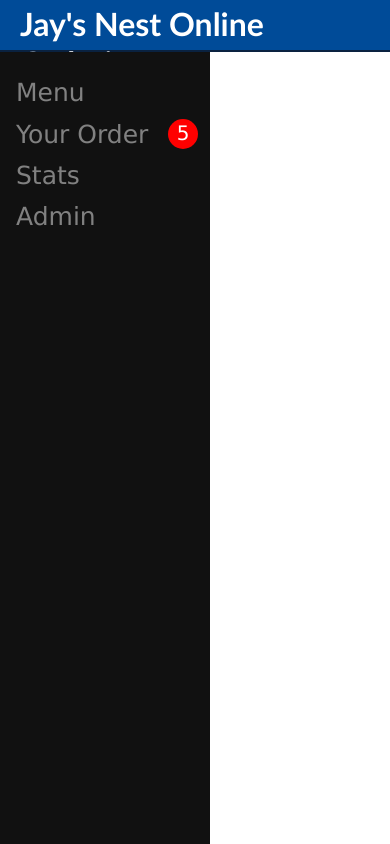
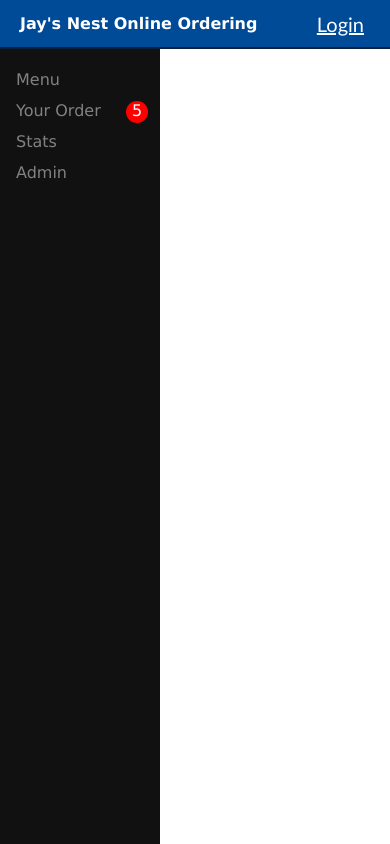
Before and after one commit to 8ethan/JaysOnlineOrdering, a PHP site: page /cart.php in a window 390 px wide. Run offline with PHP 8.4, Linux system fonts and the light colour scheme.

Commit message:
Added responsive sizing for more elements

```diff
--- a/src/navbar.php
+++ b/src/navbar.php
@@ -1,6 +1,6 @@
 <div class="sidenav">
   <a href="index.php" class="" >Menu</a>
-  <a href="cart.php" class=""  id='yoder'>Your Order<div id='yoderNotif'>5</div></a>
+  <div id="yoder"><a href="cart.php" class="">Your Order<div id="yoderNotif">5</div></a></div>
   <a href="stats.php" class="" >Stats</a>
   <a href="admin.php" class="" >Admin</a>
 </div>
--- a/src/style.css
+++ b/src/style.css
@@ -1,5 +1,4 @@
-html,
-body {
+html, body {
   height: 100%;
   margin: 0;
   padding: 0;
@@ -11,10 +10,8 @@
   flex-direction: column;
 }
 
-h1,
-h2,
-h3 {
-  font-family: 'Trebuchet MS', 'Lucida Sans Unicode', 'Lucida Grande', 'Lucida Sans', Arial, sans-serif;
+h1, h2, h3 {
+  font-family: 'Trebuchet MS',s 'Lucida Sans Unicode', 'Lucida Grande', 'Lucida Sans', Arial, sans-serif;
 }
 
 /* Etown official colors:
@@ -57,9 +54,7 @@
 }
 
 .main {
-
   height: 100%;
-
   padding: 0px;
   display: flex;
   flex-direction: row;
@@ -103,32 +98,41 @@
   background-color:green;
 }
 
-#yoder {
-  display: flex;
-  flex-direction: row;
-  align-items: center;
-}
 #yoderNotif {
-  padding-top: 2px;
-  display: inline;
-  height: 28px;
+  height: 30px;
   width: 30px;
   text-align: center;
   color: white;
-  font-size: 80%;
+  font-size: 100%;
   background-color: red;
   border-radius: 16px;
-  margin-left: auto;
+  float:right;
 }
 
 /* On smaller screens, where height is less than 450px, change the style of the sidebar (less padding and a smaller font size) */
-@media screen and (max-height: 450px) {
+@media screen and (max-width: 550px) {
+  .header-title {
+    font-size: 100%;
+  }
+
+  .login-button {
+    font-size: 125%;
+  }
+
+  #subheader h2{
+    font-size: 90%;
+  }
+
   .sidenav {
     padding-top: 15px;
+    min-width: 160px;
   }
-
   .sidenav a {
-    font-size: 18px;
+    font-size: 100%;
+  }
+  #yoderNotif {
+    height: 22px;
+    width: 22px;
   }
 }
 
```
